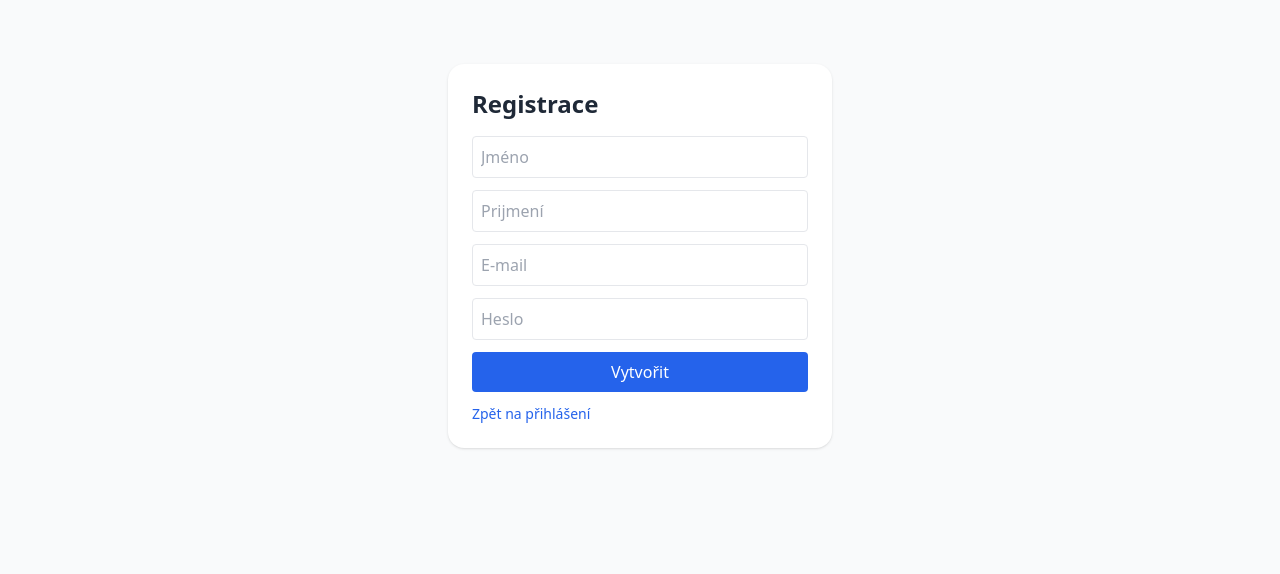
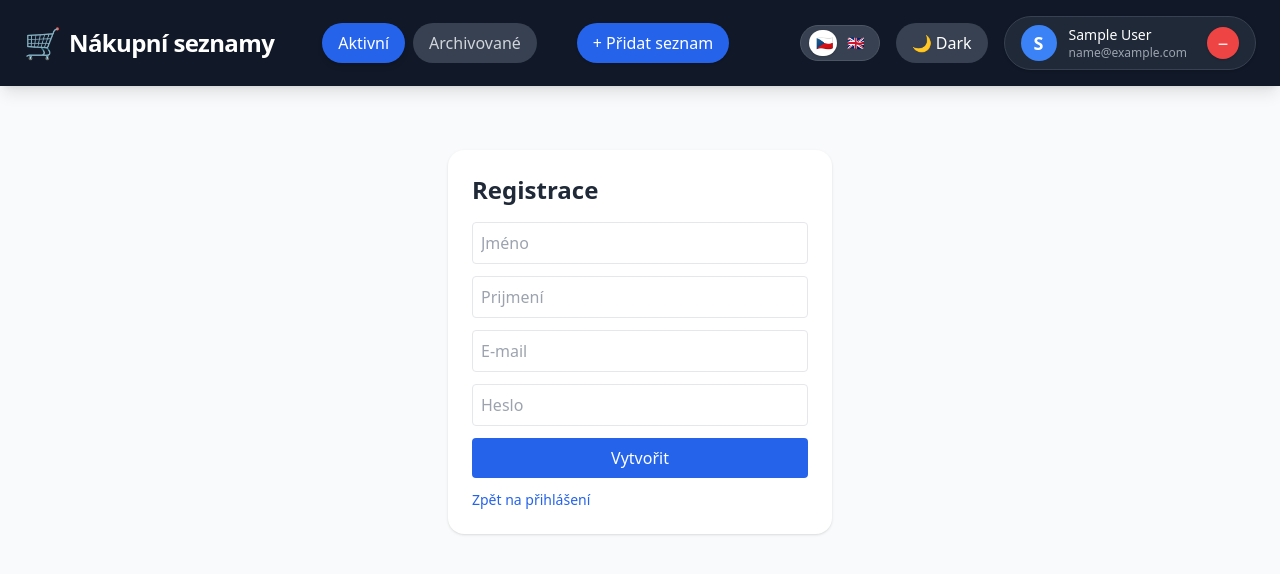
Before and after one commit to neqarange/appShopingList, a React (Create React App) app in the folder frontend/: page /register in a window 1280 px wide. Shown: the top 574 px of the page. Built offline with nearby package versions, Linux system fonts and the light colour scheme; sample sign-in values are in the browser's storage.

Commit message:
Adding user LogOut and header

```diff
--- a/frontend/src/App.js
+++ b/frontend/src/App.js
@@ -1,24 +1,175 @@
-import { BrowserRouter as Router, Routes, Route } from "react-router-dom";
+import {
+  BrowserRouter as Router,
+  Routes,
+  Route,
+  Link,
+  useNavigate,
+} from "react-router-dom";
 import DashboardPage from "./pages/DashboardPage";
 import DetailPage from "./pages/DetailPage";
 import Login from "./pages/Login";
 import Register from "./pages/Register";
-import AuthProvider from "./auth/AuthContext";
 import PrivateRoute from "./auth/PrivateRoute";
 
-function App() {
+import { useAuth } from "./auth/AuthContext";
+import { useTheme } from "./hooks/useTheme";
+import { useLanguage } from "./hooks/useLanguage";
+import { useState } from "react";
+import AddListModal from "./components/AddListModal";
+
+function Header() {
+  const { user, logout } = useAuth();
+  const { theme, setTheme } = useTheme();
+  const { lang, changeLang, t } = useLanguage();
+  const [view, setView] = useState("active");
+  const [showAddModal, setShowAddModal] = useState(false);
+
+  const navigate = useNavigate();
+
+  const switchView = (v) => {
+    setView(v);
+    navigate("/?view=" + v);
+  };
+
+  if (!user) return null;
+
   return (
-    <AuthProvider>
-      <Router>
-        <Routes>
-          <Route path="/login" element={<Login/>} />
-          <Route path="/register" element={<Register/>} />
-          <Route path="/" element={<PrivateRoute><DashboardPage /></PrivateRoute>} />
-          <Route path="/detail/:id" element={<PrivateRoute><DetailPage /></PrivateRoute>} />
-        </Routes>
-      </Router>
-    </AuthProvider>
+    <>
+      <header className="w-full px-6 py-4 bg-gray-900 text-white shadow-lg flex justify-between items-center">
+        {/* LEFT – LOGO + SWITCH + ADD LIST */}
+        <div className="flex items-center gap-6">
+          {/* LOGO */}
+          <Link to="/" className="flex items-center gap-2">
+            <span className="text-3xl">🛒</span>
+            <span className="text-2xl font-bold tracking-tight hover:opacity-80">
+              {t.title}
+            </span>
+          </Link>
+
+          {/* ACTIVE / ARCHIVED */}
+          <div className="flex gap-2 ml-6">
+            <button
+              onClick={() => switchView("active")}
+              className={`px-4 py-2 rounded-full transition ${
+                view === "active"
+                  ? "bg-blue-600 text-white shadow-md"
+                  : "bg-gray-700 text-gray-300 hover:bg-gray-600"
+              }`}
+            >
+              {t.active}
+            </button>
+
+            <button
+              onClick={() => switchView("archived")}
+              className={`px-4 py-2 rounded-full transition ${
+                view === "archived"
+                  ? "bg-blue-600 text-white shadow-md"
+                  : "bg-gray-700 text-gray-300 hover:bg-gray-600"
+              }`}
+            >
+              {t.archived}
+            </button>
+          </div>
+
+          {/* ADD LIST – only when ACTIVE */}
+          {view === "active" && (
+            <button
+              onClick={() => setShowAddModal(true)}
+              className="px-4 py-2 ml-4 bg-blue-600 text-white rounded-full shadow hover:bg-blue-700 transition"
+            >
+              + {t.addList}
+            </button>
+          )}
+        </div>
+
+        {/* RIGHT – LANGUAGE, THEME, USER */}
+        <div className="flex items-center gap-4">
+          {/* LANGUAGE */}
+          <div
+            onClick={() => changeLang(lang === "cs" ? "en" : "cs")}
+            className="relative w-20 h-9 bg-gray-700 rounded-full cursor-pointer flex items-center px-2 transition border border-gray-600"
+          >
+            <div
+              className={`absolute top-1 bottom-1 w-7 bg-white rounded-full shadow transition-transform duration-300 ${
+                lang === "cs" ? "translate-x-0" : "translate-x-10"
+              }`}
+            ></div>
+
+            <span className="w-1/2 text-center z-10 text-sm">🇨🇿</span>
+            <span className="w-1/2 text-center z-10 text-sm">🇬🇧</span>
+          </div>
+
+          {/* THEME */}
+          <button
+            onClick={() => setTheme(theme === "light" ? "dark" : "light")}
+            className="px-4 py-2 rounded-full bg-gray-700 hover:bg-gray-600 transition flex items-center gap-2"
+          >
+            {theme === "light" ? "🌙 Dark" : "☀️ Light"}
+          </button>
+
+          {/* USER */}
+          <div className="flex items-center gap-3 bg-gray-800 px-4 py-2 rounded-full shadow border border-gray-700">
+            {/* Avatar */}
+            <div className="w-9 h-9 rounded-full bg-blue-500 text-white flex items-center justify-center font-semibold text-lg">
+              {user?.name?.charAt(0).toUpperCase()}
+            </div>
+
+            {/* Name + Email */}
+            <div className="flex flex-col leading-tight">
+              <span className="text-sm font-medium">{user.name}</span>
+              <span className="text-xs text-gray-400">{user.email}</span>
+            </div>
+
+            {/* Logout button */}
+            <button
+              onClick={logout}
+              className="ml-2 w-8 h-8 flex items-center justify-center rounded-full bg-red-500 hover:bg-red-600 transition shadow"
+              title={t.logout}
+            >
+              <span className="text-white text-lg leading-none">−</span>
+            </button>
+          </div>
+        </div>
+      </header>
+
+      {/* MODAL */}
+      {showAddModal && (
+        <AddListModal
+          onClose={() => setShowAddModal(false)}
+          onCreated={() => navigate(0)}
+        />
+      )}
+    </>
   );
 }
 
-export default App;
+export default function App() {
+  return (
+    <Router>
+      <Header />
+
+      <Routes>
+        <Route path="/login" element={<Login />} />
+        <Route path="/register" element={<Register />} />
+
+        <Route
+          path="/"
+          element={
+            <PrivateRoute>
+              <DashboardPage />
+            </PrivateRoute>
+          }
+        />
+
+        <Route
+          path="/detail/:id"
+          element={
+            <PrivateRoute>
+              <DetailPage />
+            </PrivateRoute>
+          }
+        />
+      </Routes>
+    </Router>
+  );
+}
--- a/frontend/src/auth/AuthContext.jsx
+++ b/frontend/src/auth/AuthContext.jsx
@@ -5,20 +5,46 @@ const AuthCtx = createContext();
 export const useAuth = () => useContext(AuthCtx);
 
 export default function AuthProvider({ children }) {
-  const [user, setUser] = useState(() => {
+  const [user, setUser] = useState(null);
+
+  // Load session on startup
+  useEffect(() => {
     const token = getToken();
-    const saved = localStorage.getItem("user");
-    return token && saved ? JSON.parse(saved) : null;
-  });
+    const storedUser = localStorage.getItem("user");
 
+    if (token && storedUser) {
+      try {
+        setUser(JSON.parse(storedUser));
+      } catch {
+        localStorage.removeItem("user");
+      }
+    }
+  }, []);
+
+  // LOGIN
   const login = async (email, password) => {
-    const { token, user } = await api.login(email, password);
+    try {
+      const { token, user } = await api.login(email, password);
 
-    setToken(token);
-    setUser(user);
-    localStorage.setItem("user", JSON.stringify(user));
+      if (!token || !user) throw new Error("Invalid login response");
+
+      setToken(token);
+
+      const formattedUser = {
+        _id: user._id,
+        email: user.email,
+        name: user.name || "",
+        surename: user.surename || "",
+      };
+
+      setUser(formattedUser);
+      localStorage.setItem("user", JSON.stringify(formattedUser));
+    } catch (err) {
+      throw err;
+    }
   };
 
+  // LOGOUT
   const logout = () => {
     clearToken();
     setUser(null);
--- a/frontend/src/hooks/useLanguage.js
+++ b/frontend/src/hooks/useLanguage.js
@@ -1,15 +1,23 @@
-import { useState } from "react";
+import { createContext, useContext, useState, useEffect } from "react";
 import { translations } from "../i18n";
 
-export function useLanguage() {
+const LanguageContext = createContext();
+export const useLanguage = () => useContext(LanguageContext);
+
+export function LanguageProvider({ children }) {
   const [lang, setLang] = useState(localStorage.getItem("lang") || "cs");
 
-  const t = translations[lang];
+  useEffect(() => {
+    localStorage.setItem("lang", lang);
+  }, [lang]);
 
-  const changeLang = (newLang) => {
-    setLang(newLang);
-    localStorage.setItem("lang", newLang);
-  };
+  const changeLang = (newLang) => setLang(newLang);
 
-  return { lang, t, changeLang };
+  const t = translations[lang] || translations.cs;
+
+  return (
+    <LanguageContext.Provider value={{ lang, changeLang, t }}>
+      {children}
+    </LanguageContext.Provider>
+  );
 }
--- a/frontend/src/hooks/useTheme.js
+++ b/frontend/src/hooks/useTheme.js
@@ -1,19 +1,22 @@
-import { useEffect, useState } from "react";
+import { createContext, useContext, useState, useEffect } from "react";
 
-export function useTheme() {
+const ThemeContext = createContext();
+export const useTheme = () => useContext(ThemeContext);
+
+export function ThemeProvider({ children }) {
   const [theme, setTheme] = useState(
     localStorage.getItem("theme") || "light"
   );
 
   useEffect(() => {
+    document.documentElement.classList.remove("light", "dark");
+    document.documentElement.classList.add(theme);
     localStorage.setItem("theme", theme);
-
-    if (theme === "dark") {
-      document.documentElement.classList.add("dark");
-    } else {
-      document.documentElement.classList.remove("dark");
-    }
   }, [theme]);
 
-  return { theme, setTheme };
+  return (
+    <ThemeContext.Provider value={{ theme, setTheme }}>
+      {children}
+    </ThemeContext.Provider>
+  );
 }
--- a/frontend/src/index.js
+++ b/frontend/src/index.js
@@ -1,11 +1,21 @@
-import React from 'react';
-import ReactDOM from 'react-dom/client';
-import './index.css';
-import App from './App';
+import React from "react";
+import ReactDOM from "react-dom/client";
+import "./index.css";
+import App from "./App";
 
-const root = ReactDOM.createRoot(document.getElementById('root'));
+import AuthProvider from "./auth/AuthContext";
+import { ThemeProvider } from "./hooks/useTheme";
+import { LanguageProvider } from "./hooks/useLanguage";
+
+const root = ReactDOM.createRoot(document.getElementById("root"));
 root.render(
   <React.StrictMode>
-    <App />
+    <AuthProvider>
+      <ThemeProvider>
+        <LanguageProvider>
+          <App />
+        </LanguageProvider>
+      </ThemeProvider>
+    </AuthProvider>
   </React.StrictMode>
 );
--- a/frontend/src/pages/DashboardPage.jsx
+++ b/frontend/src/pages/DashboardPage.jsx
@@ -1,19 +1,14 @@
 import { useEffect, useState } from "react";
+import { useNavigate, useSearchParams } from "react-router-dom";
 import ListCard from "../components/Dashboard/ListCard";
-import { useNavigate } from "react-router-dom";
 import { api } from "../api";
-import AddListModal from "../components/AddListModal.jsx";
-import { useTheme } from "../hooks/useTheme";
-import { useLanguage } from "../hooks/useLanguage";
 
 export default function DashboardPage() {
   const [lists, setLists] = useState([]);
-  const [showModal, setShowModal] = useState(false);
-  const [view, setView] = useState("active"); // "active" | "archived"
+  const navigate = useNavigate();
+  const [params] = useSearchParams();
 
-  const { theme, setTheme } = useTheme();
-  const { lang, changeLang, t } = useLanguage();
-  const navigate = useNavigate();
+  const view = params.get("view") || "active";
 
   const refreshLists = () => {
     api.getLists().then(setLists).catch(console.error);
@@ -24,109 +19,28 @@ export default function DashboardPage() {
   }, []);
 
   const filtered = lists.filter((list) =>
-    view === "active" ? !list.archived : list.archived
+    view === "archived" ? list.archived : !list.archived
   );
 
   return (
-    <div className="min-h-screen bg-gray-100 dark:bg-gray-900 transition-colors">
+    <div className="min-h-screen bg-gray-100 dark:bg-gray-900 p-6">
 
-      {/* HEADER */}
-      <header className="sticky top-0 bg-gray-100 dark:bg-gray-900 z-40 pb-4 pt-6 px-6 shadow-sm dark:shadow-none">
-        <h1 className="text-4xl font-bold text-blue-700 dark:text-white tracking-tight mb-6">
-          {view === "active" ? "🛒 " + t.title : "📦 " + t.archivedLists}
-        </h1>
+      {/* No header or title here anymore */}
 
-        <div className="flex justify-between items-center">
-
-          {/* LEFT SIDE */}
-          <div className="flex gap-2">
-
-            {/* Active */}
-            <button
-              onClick={() => setView("active")}
-              className={`px-4 py-2 rounded-full transition shadow-sm
-                ${view === "active"
-                  ? "bg-blue-600 text-white shadow-md"
-                  : "bg-white dark:bg-gray-700 text-gray-800 dark:text-gray-200 border"}`}
-            >
-              {t.active}
-            </button>
-
-            {/* Archived */}
-            <button
-              onClick={() => setView("archived")}
-              className={`px-4 py-2 rounded-full transition shadow-sm
-                ${view === "archived"
-                  ? "bg-blue-600 text-white shadow-md"
-                  : "bg-white dark:bg-gray-700 text-gray-800 dark:text-gray-200 border"}`}
-            >
-              {t.archived}
-            </button>
-
-            {/* Add List – only in active */}
-            {view === "active" && (
-              <button
-                onClick={() => setShowModal(true)}
-                className="px-5 py-2 bg-blue-600 text-white rounded-full shadow-md hover:scale-105 active:scale-95 transition"
-              >
-                + {t.addList}
-              </button>
-            )}
-          </div>
-
-          {/* RIGHT SIDE: Theme + Language */}
-          <div className="flex gap-4 items-center">
-
-            {/* THEME SWITCH */}
-            <button
-              onClick={() => setTheme(theme === "light" ? "dark" : "light")}
-              className="px-4 py-2 bg-white dark:bg-gray-700 rounded-full shadow hover:scale-105 active:scale-95 transition flex items-center gap-2"
-            >
-              {theme === "light" ? "🌙 Dark" : "☀️ Light"}
-            </button>
-
-            {/* LANGUAGE SWITCH – Apple Style */}
-            <div
-              onClick={() => changeLang(lang === "cs" ? "en" : "cs")}
-              className="relative w-24 h-10 bg-white dark:bg-gray-700 rounded-full shadow cursor-pointer flex items-center px-2 transition"
-            >
-              <div
-                className={`absolute top-1 bottom-1 w-10 bg-gray-200 dark:bg-gray-500 rounded-full shadow transition-transform duration-300 ${
-                  lang === "cs" ? "translate-x-0" : "translate-x-12"
-                }`}
-              ></div>
-
-              <span className="w-1/2 text-center relative z-10">🇨🇿</span>
-              <span className="w-1/2 text-center relative z-10">🇬🇧</span>
-            </div>
-
-          </div>
-        </div>
-      </header>
-
-      {/* CONTENT */}
-      <main className="p-6 grid gap-6 sm:grid-cols-2 lg:grid-cols-3 xl:grid-cols-4 2xl:grid-cols-5 mt-4">
-
+      <div className="grid gap-4">
         {filtered.map((list) => (
           <ListCard
             key={list._id}
             title={list.name}
+            archived={list.archived}
             members={[
               list.owner?.email,
               ...(list.sharedWith?.map((u) => u.email) || [])
             ]}
-            archived={list.archived}
             onClick={() => navigate(`/detail/${list._id}`)}
           />
         ))}
-      </main>
-
-      {showModal && (
-        <AddListModal
-          onClose={() => setShowModal(false)}
-          onCreated={refreshLists}
-        />
-      )}
+      </div>
     </div>
   );
 }
```
